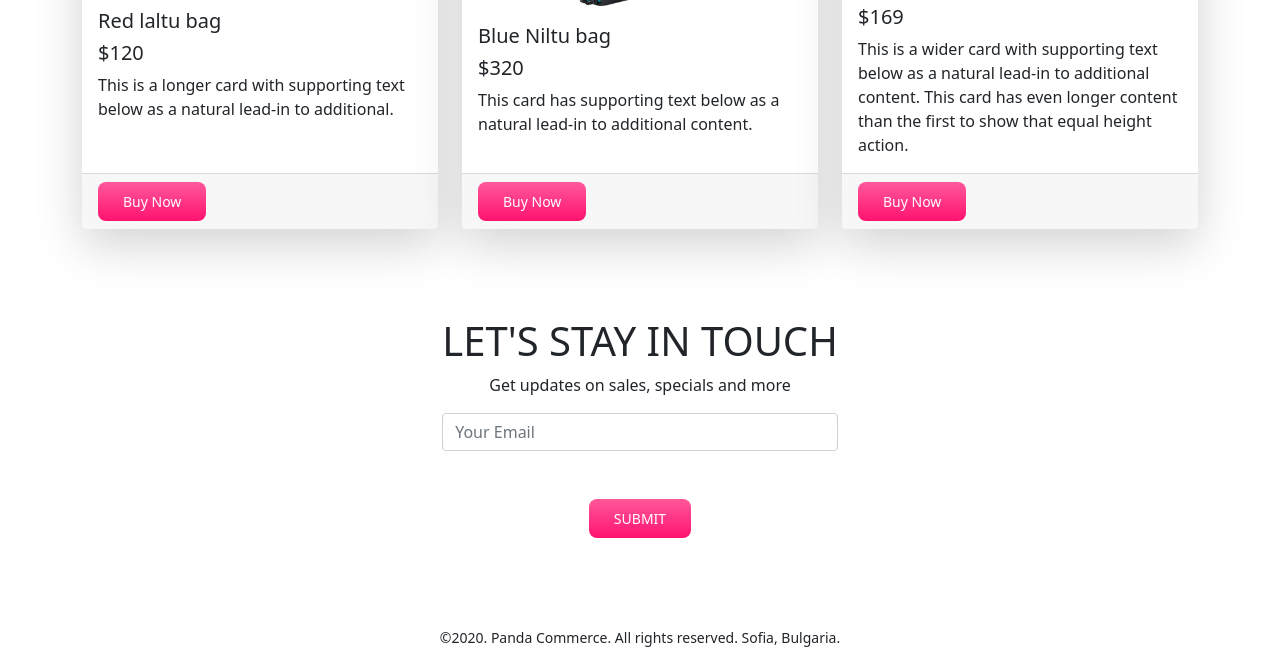
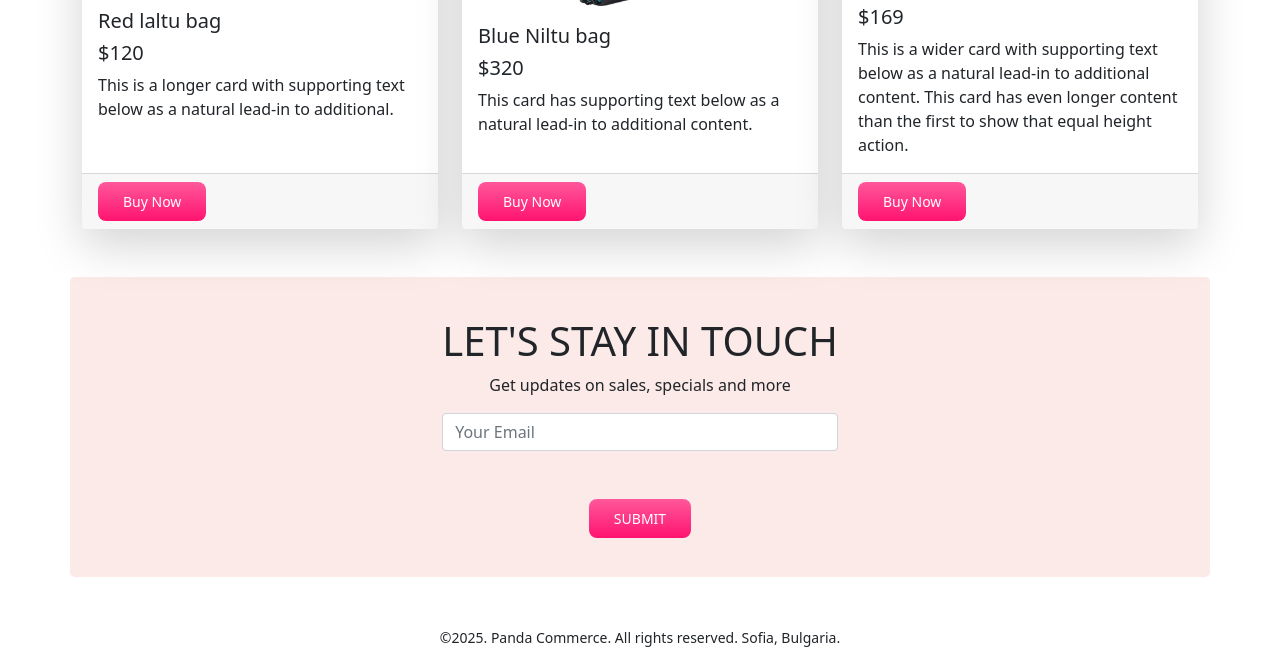
Before and after one commit to NazmulHasanPalash/panda, a plain HTML site: page index.html in a window 1280 px wide. Shown: the part 1744-2393 px from the top of the page. Drawn offline with Linux system fonts and the light colour scheme.

Commit message:
final change

```diff
--- a/index.html
+++ b/index.html
@@ -273,7 +273,7 @@
     </main>
     <footer>
         <section class="text-center">
-            <small>©2020. Panda Commerce. All rights reserved. Sofia, Bulgaria.</small>
+            <small>©2025. Panda Commerce. All rights reserved. Sofia, Bulgaria.</small>
         </section>
 
 
--- a/style.css
+++ b/style.css
@@ -1,5 +1,5 @@
 
-}
+
 /*------ slide -------*/
 .bg-color{
     background-color: #fbeae8;
```
